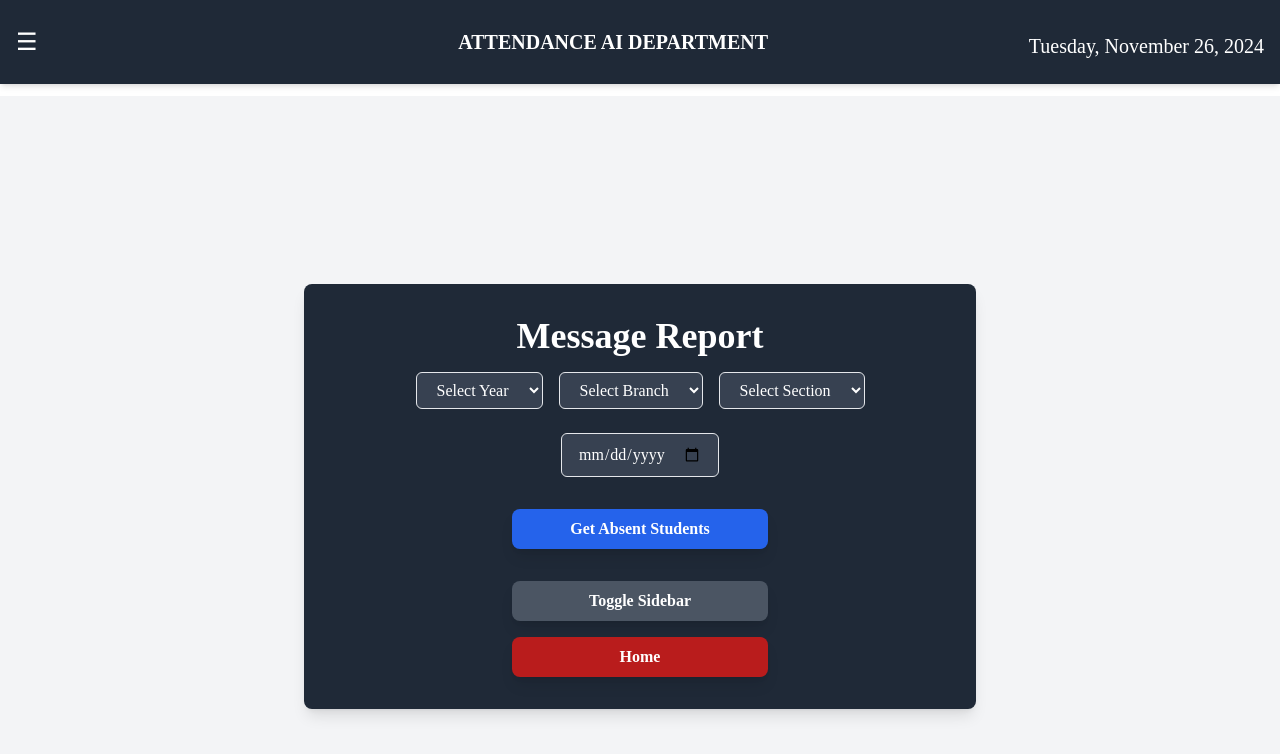
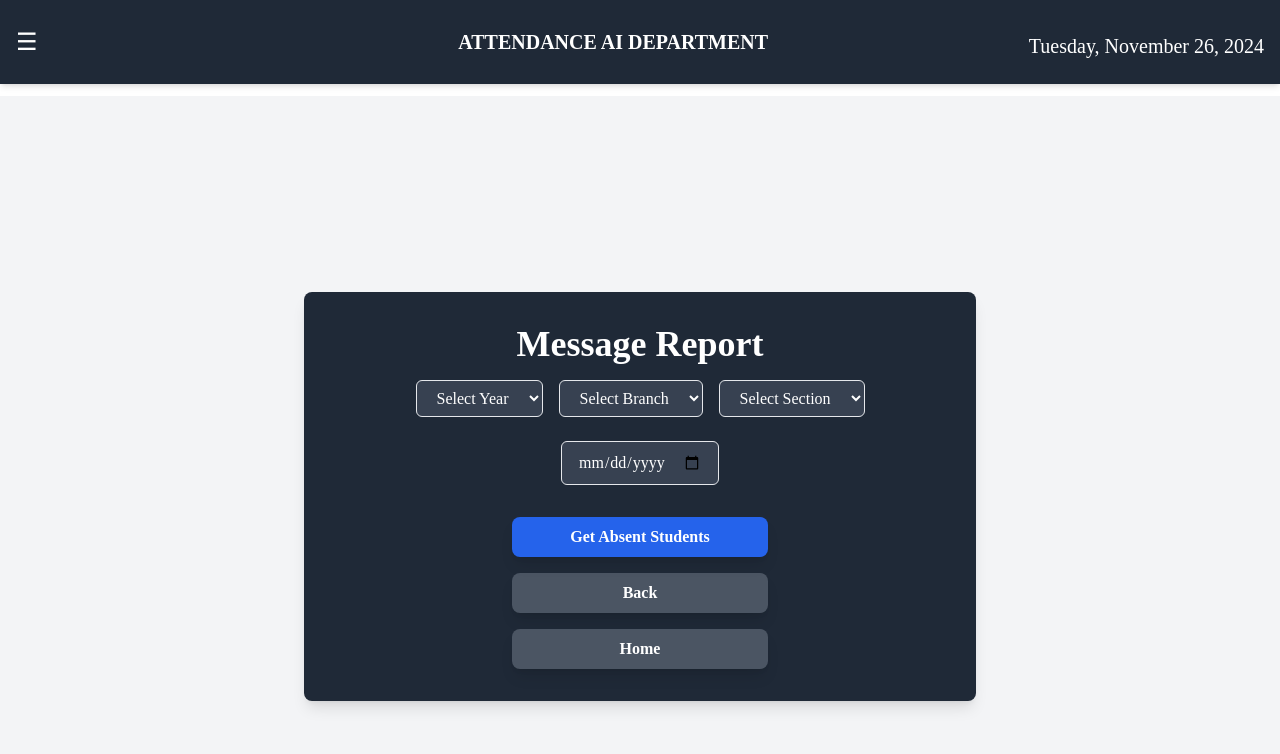
Before and after one commit to jaisanth123/AttendanceSync_AWS_DEPLOYMENT, a React (Vite) app in the folder frontend/: page /dashmessage in a window 1280 px wide. Shown: the top 754 px of the page. Built offline with nearby package versions, Linux system fonts and the light colour scheme; a web font is replaced by a local one.

Commit message:
view report components ui changed

```diff
--- a/frontend/src/components/AbsentReportDownloader.jsx
+++ b/frontend/src/components/AbsentReportDownloader.jsx
@@ -109,7 +109,7 @@ const AbsentReportDownloader = () => {
         <div className="mb-4">
           <button
             onClick={handleDownload}
-            className={`mt-4  w-full py-2 font-semibold rounded-md transition-colors ${
+            className={`mt-4  w-full py-2 transition-all duration-500 transform font-semibold rounded-md hover:scale-105 ${
               isLoading
                 ? "bg-gray-600 cursor-not-allowed"
                 : "bg-blue-600 hover:bg-blue-700"
@@ -124,7 +124,7 @@ const AbsentReportDownloader = () => {
         <div className="mb-4">
           <button
             onClick={() => navigate(-1)} // This will go back to the previous page
-            className="w-full px-6 py-2 font-semibold text-white bg-gray-600 rounded-md hover:bg-gray-700"
+            className="w-full px-6 py-2 font-semibold text-white transition-all duration-500 transform bg-gray-600 rounded-md hover:scale-105 hover:bg-gray-700"
           >
             Back
           </button>
@@ -134,7 +134,7 @@ const AbsentReportDownloader = () => {
         <div className="mb-4">
           <button
             onClick={() => navigate("/")} // Navigate to the home page
-            className="w-full py-2 font-semibold bg-red-600 rounded-md hover:bg-red-700"
+            className="w-full py-2 font-semibold transition-all duration-500 transform bg-gray-600 rounded-md hover:bg-gray-700 hover:scale-105"
           >
             Home
           </button>
--- a/frontend/src/components/DashMessage.jsx
+++ b/frontend/src/components/DashMessage.jsx
@@ -135,7 +135,7 @@ const DashMessage = ({ toggleSidebar }) => {
               getAbsentStudents();
               toggleCardVisibility();
             }}
-            className="w-full px-6 py-2 mt-4 font-semibold text-white bg-blue-600 rounded-lg shadow-lg sm:w-64 md:w-64 hover:bg-blue-700"
+            className="w-full px-6 py-2 mt-4 font-semibold text-white duration-500 transform bg-blue-600 rounded-lg shadow-lg hover:scale-105 transistion sm:w-64 md:w-64 hover:bg-blue-700"
           >
             Get Absent Students
           </button>
@@ -171,23 +171,26 @@ const DashMessage = ({ toggleSidebar }) => {
 
               <button
                 onClick={copyCardContent}
-                className="px-4 py-2 mt-4 font-semibold text-white bg-green-500 rounded hover:bg-green-600"
+                className="px-4 py-2 mt-4 font-semibold text-white duration-500 bg-green-500 rounded hover:scale-105 transistion hover:bg-green-600"
               >
                 Copy Content
               </button>
             </div>
           )}
 
-          <button
-            onClick={() => toggleSidebar()}
-            className="w-full px-6 py-2 mt-4 font-semibold text-white bg-gray-600 rounded-lg shadow-lg sm:w-64 md:w-64 hover:bg-gray-700"
+
+
+                    <button
+            onClick={() => navigate(-1)} // Navigate to home
+            className="w-full px-6 py-2 font-semibold text-white duration-500 bg-gray-600 rounded-lg shadow-lg hover:scale-105 transistion sm:w-64 md:w-64 hover:bg-gray-700 focus:outline-none focus:ring focus:ring-blue-300"
           >
-            Toggle Sidebar
+            Back
           </button>
+
 
           <button
             onClick={() => navigate("/")} // Navigate to home
-            className="w-full px-6 py-2 font-semibold text-white bg-red-700 rounded-lg shadow-lg sm:w-64 md:w-64 hover:bg-red-800 focus:outline-none focus:ring focus:ring-blue-300"
+            className="w-full px-6 py-2 font-semibold text-white duration-500 bg-gray-600 rounded-lg shadow-lg hover:scale-105 transistion sm:w-64 md:w-64 hover:bg-gray-700 focus:outline-none focus:ring focus:ring-blue-300"
           >
             Home
           </button>
--- a/frontend/src/components/DashboardPage.jsx
+++ b/frontend/src/components/DashboardPage.jsx
@@ -7,7 +7,7 @@ function DashboardPage({ toggleSidebar }) {
   return (
     <div className="flex flex-col items-center justify-center h-full">
       <button
-        className="h-12 px-6 py-2 m-4 text-xl text-white transition bg-gray-800 rounded-lg hover:scale-110 lg:w-1/4 sm:w-1/2 hover:bg-gray-600"
+        className="h-12 px-6 py-2 m-4 text-xl text-white transition duration-500 transform bg-gray-800 rounded-lg hover:scale-110 lg:w-1/4 sm:w-1/2 hover:bg-gray-600"
         onClick={() => {
             // Toggle the sidebar when button is clicked
           navigate("/dashmessage");  // Navigate to DashMessage page
@@ -16,19 +16,19 @@ function DashboardPage({ toggleSidebar }) {
         Generate Message
       </button>
       <button
-        className="h-12 px-6 py-2 m-4 text-xl text-white transition bg-gray-800 rounded-lg hover:scale-110 lg:w-1/4 sm:w-1/2 hover:bg-gray-600"
+        className="h-12 px-6 py-2 m-4 text-xl text-white transition duration-500 transform bg-gray-800 rounded-lg hover:scale-110 lg:w-1/4 sm:w-1/2 hover:bg-gray-600"
         onClick={() => navigate("/absent-report")}
       >
         Generate Excel
       </button>
       <button
-        className="h-12 px-6 py-2 m-4 text-xl text-white transition bg-gray-800 rounded-lg hover:scale-110 lg:w-1/4 sm:w-1/2 hover:bg-gray-600"
+        className="h-12 px-6 py-2 m-4 text-xl text-white transition duration-500 transform bg-gray-800 rounded-lg hover:scale-110 lg:w-1/4 sm:w-1/2 hover:bg-gray-600"
         onClick={() => navigate("/send_mail")}
       >
         Send Email
       </button>
       <button
-        className="h-12 px-6 py-2 m-4 text-xl text-white transition bg-gray-800 rounded-lg hover:scale-110 lg:w-1/4 sm:w-1/2 hover:bg-gray-600"
+        className="h-12 px-6 py-2 m-4 text-xl text-white transition duration-500 transform bg-gray-800 rounded-lg hover:scale-110 lg:w-1/4 sm:w-1/2 hover:bg-gray-600"
         onClick={() => navigate("/downloadReport")}
       >
         Report
--- a/frontend/src/components/HomePage.jsx
+++ b/frontend/src/components/HomePage.jsx
@@ -4,7 +4,7 @@ import { useNavigate } from "react-router-dom"; // Import useNavigate
 // Reusable Button Component
 const ActionButton = ({ label, onClick }) => (
   <button
-    className="px-6 py-3 font-bold text-white transition-all duration-300 transform bg-gray-600 rounded-lg shadow-lg w-80 hover:bg-gray-700 hover:scale-105 focus:outline-none focus:ring-2 focus:ring-gray-500 focus:ring-opacity-50 active:scale-95"
+    className="px-6 py-3 font-bold text-white transition-all duration-300 transform bg-gray-800 rounded-lg shadow-lg w-80 hover:bg-gray-600 hover:scale-105 focus:outline-none focus:ring-2 focus:ring-gray-500 focus:ring-opacity-50 active:scale-95"
     aria-label={`${label} button`} // Fixed interpolation for aria-label
     onClick={onClick}
   >
```
